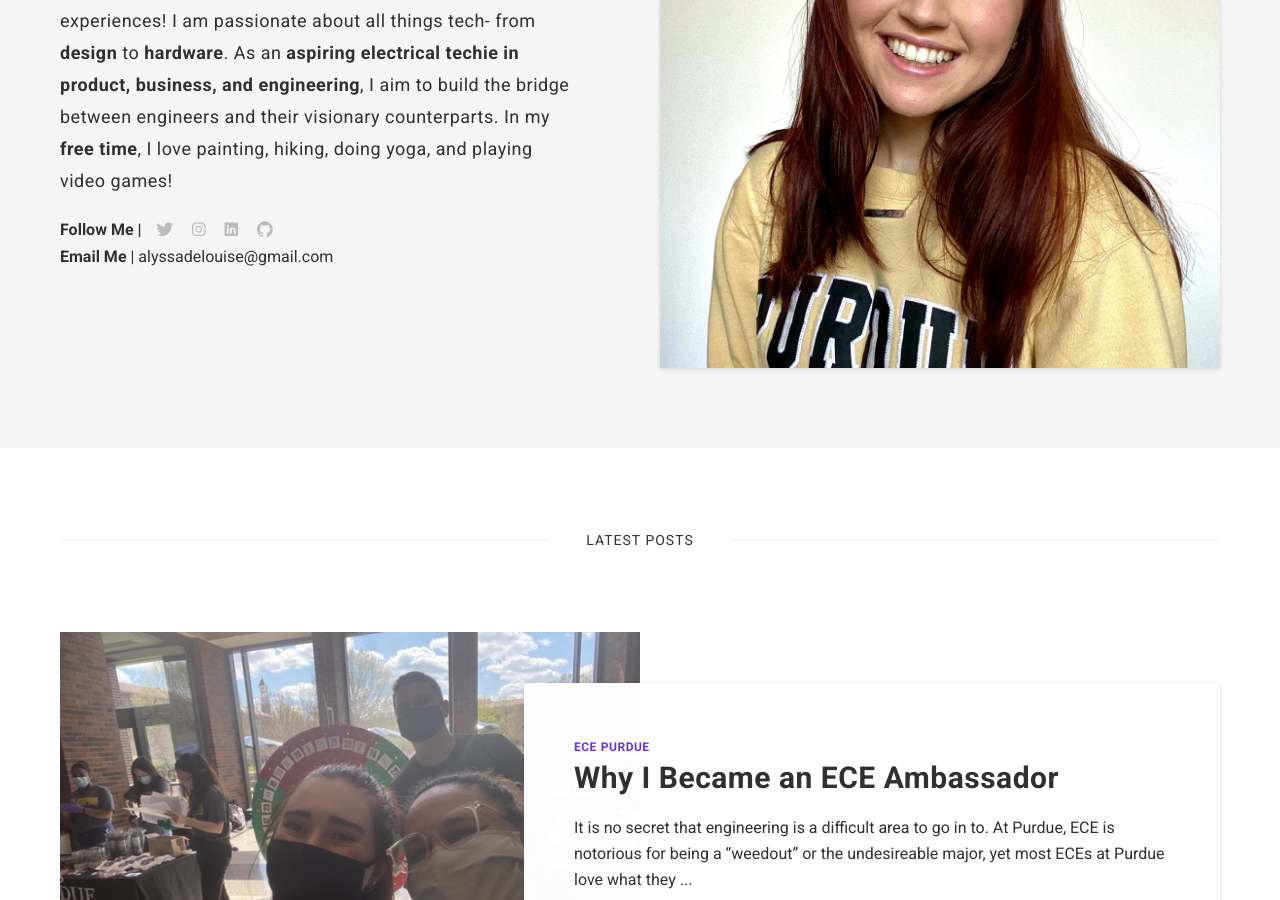
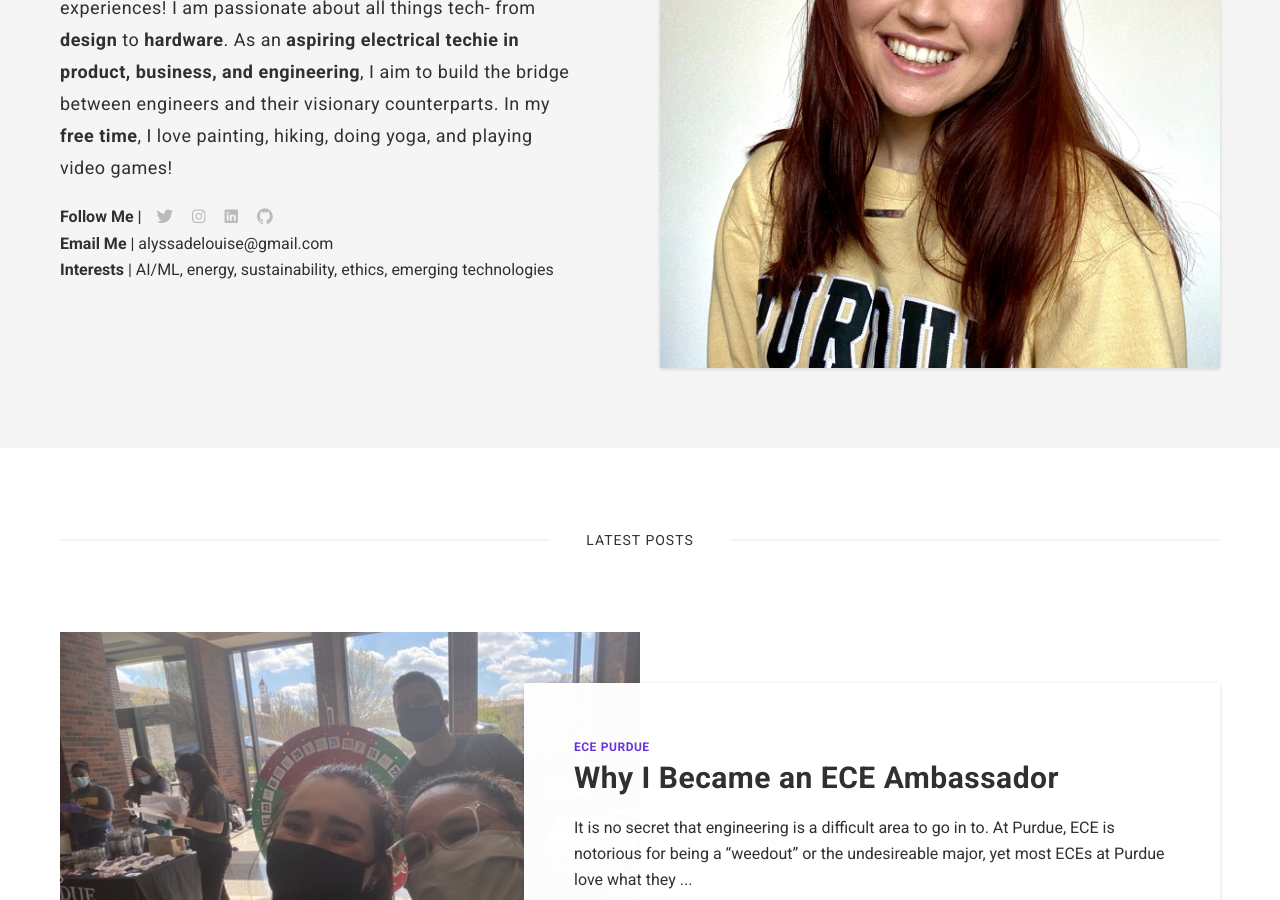
Before and after one commit to alyssadelouise/home, a Jekyll site: the page built from index.html, in a window 1280 px wide and 900 px high, scrolled down 369 px. Built offline with Jekyll 4.4.1, drawn with Linux system fonts in a browser that asks for light colours; nearby versions of some CDN libraries; the list of posts is cut into pages by our own code; comment, search, counter and statistics services are not loaded.

Commit message:
Update hero.html

```diff
--- a/_includes/hero.html
+++ b/_includes/hero.html
@@ -13,6 +13,9 @@
           <div class="hero__email">
             <span class="hero__email-title"><b>Email Me</b> | alyssadelouise@gmail.com</span>
           </div>
+          <div class="hero__email">
+            <span class="hero__meee-title"><b>Interests</b> | AI/ML, energy, sustainability, ethics, emerging technologies</span>
+          </div>
         </div>
       </div>
       <div class="col col-6 col-t-12">
```
